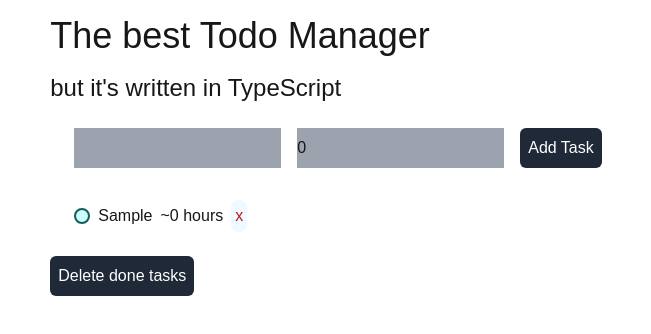
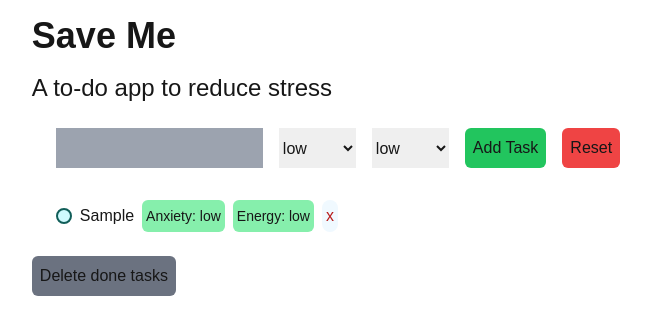
Before and after one commit to kawaiier/save-me, a Next.js app: page / in a window 1280 px wide. Both pictures are taken after typing "Sample" into the empty fields and a click on the button "Add Task". Shown: the top 334 px of the page, without its empty margins (302-953 px from the left). Built offline with nearby package versions, Linux system fonts and the light colour scheme.

Commit message:
Added anxiety and energy levels

```diff
--- a/app/components/Button.tsx
+++ b/app/components/Button.tsx
@@ -3,6 +3,12 @@ interface ButtonProps extends React.ButtonHTMLAttributes<HTMLButtonElement> {
   type?: "submit" | "reset" | "button";
   onClick?: () => void;
 }
+
+const BUTTON_STYLE: Record<"submit" | "reset" | "button", string> = {
+  submit: "bg-green-500 hover:bg-green-700",
+  reset: "bg-red-500 hover:bg-red-700",
+  button: "bg-gray-500 hover:bg-gray-700",
+};
 
 export default function Button({
   children,
@@ -11,7 +17,7 @@ export default function Button({
 }: ButtonProps) {
   return (
     <button
-      className="p-2 bg-gray-800 text-white rounded-md"
+      className={`p-2 rounded-md ${BUTTON_STYLE[type]}`}
       type={type}
       onClick={onClick}
     >
--- /dev/null
+++ b/app/components/LevelLabel.tsx
@@ -0,0 +1,22 @@
+import { Level } from "../types";
+
+const LEVEL_COLOR: Record<Level, string> = {
+  high: "bg-red-300",
+  medium: "bg-yellow-300",
+  low: "bg-green-300",
+};
+
+export interface LabelProps {
+  children: React.ReactNode;
+  currentLevel: Level;
+}
+
+export default function LevelLabel({ children, currentLevel }: LabelProps) {
+  const levelColor = LEVEL_COLOR[currentLevel];
+
+  return (
+    <div className={`p-1 rounded-md ${levelColor}`}>
+      <span className="text-sm">{children}</span>
+    </div>
+  );
+}
--- a/app/components/Task.tsx
+++ b/app/components/Task.tsx
@@ -1,28 +1,37 @@
-import { useEffect, useState } from "react";
 import { TaskItem } from "../types";
+import { Level } from "../types";
+import LevelLabel from "./LevelLabel";
 
 interface TaskProps {
   task: TaskItem;
   onToggleDone: (taskId: number) => void;
   onDeleteTask: (taskId: number) => void;
+  energyLevel: Level;
+  anxietyLevel: Level;
 }
 
-export default function Task({ task, onToggleDone, onDeleteTask }: TaskProps) {
-  const [estimationTime, setEstimationTime] = useState<number>(0);
-
-  useEffect(() => {
-    const hourEstimation = Math.ceil(task.estimationTime/60)
-    setEstimationTime(hourEstimation);
-  }, [task.estimationTime]);
-
+export default function Task({
+  task,
+  onToggleDone,
+  onDeleteTask,
+  energyLevel,
+  anxietyLevel,
+}: TaskProps) {
   return (
     <div className="flex gap-2 items-center">
       <div
-        className={task.done ? "w-4 h-4 bg-teal-800 rounded-full" : "w-4 h-4 bg-cyan-100 border-solid border-2 border-teal-800 rounded-full"}
+        className={
+          task.done
+            ? "w-4 h-4 bg-teal-800 rounded-full"
+            : "w-4 h-4 bg-cyan-100 border-solid border-2 border-teal-800 rounded-full"
+        }
         onClick={() => onToggleDone(task.id)}
       ></div>
       <p title={task.id.toString()}>{task.title}</p>
-      <p>~{estimationTime} hours</p>
+      <LevelLabel currentLevel={anxietyLevel}>
+        Anxiety: {anxietyLevel}
+      </LevelLabel>
+      <LevelLabel currentLevel={energyLevel}>Energy: {energyLevel}</LevelLabel>
       <span
         className="text-red-700 bg-sky-50 rounded-3xl p-1"
         onClick={() => onDeleteTask(task.id)}
--- a/app/components/TaskInput.tsx
+++ b/app/components/TaskInput.tsx
@@ -2,37 +2,52 @@
 
 import { FormEvent, ChangeEvent } from "react";
 import Button from "./Button";
+import { Level, LEVELS } from "../types";
 
 interface TaskInputProps {
-  onAddTask: (value1: string, value2: number) => void;
+  onAddTask: (value1: string, value2: Level, value3: Level) => void;
   currentTaskTitle: string;
-  currentEstimationTime: number;
   setCurrentTaskTitle: (value: string) => void;
-  setCurrentEstimationTime: (value: number) => void;
+  currentEnergyLevel: Level;
+  currentAnxietyLevel: Level;
+  setCurrentEnergyLevel: (value: Level) => void;
+  setCurrentAnxietyLevel: (value: Level) => void;
 }
 
 export default function TaskInput({
   onAddTask,
   currentTaskTitle,
-  currentEstimationTime,
+  currentEnergyLevel,
+  currentAnxietyLevel,
   setCurrentTaskTitle,
-  setCurrentEstimationTime,
+  setCurrentEnergyLevel,
+  setCurrentAnxietyLevel,
 }: TaskInputProps) {
   function handleInputChange(e: ChangeEvent<HTMLInputElement>) {
     setCurrentTaskTitle(e.target.value);
   }
 
-  function handleEstimationChange(e: ChangeEvent<HTMLInputElement>) {
-    setCurrentEstimationTime(Number(e.target.value));
+  function handleSubmit(e: FormEvent<HTMLFormElement>) {
+    if (currentTaskTitle !== "") {
+      onAddTask(currentTaskTitle, currentAnxietyLevel, currentEnergyLevel);
+      setCurrentTaskTitle("");
+    }
+    e.preventDefault();
   }
 
-  function handleSubmit(e: FormEvent<HTMLFormElement>) {
-    if (currentTaskTitle !== "") {
-      onAddTask(currentTaskTitle, currentEstimationTime);
-      setCurrentTaskTitle("");
-      setCurrentEstimationTime(0);
-    }
-    e.preventDefault();
+  function handleReset() {
+    console.log("Resetting form");
+    setCurrentTaskTitle("");
+    setCurrentEnergyLevel("low");
+    setCurrentAnxietyLevel("low");
+  }
+
+  function handleEnergyChange(e: ChangeEvent<HTMLSelectElement>) {
+    setCurrentEnergyLevel(e.target.value as Level);
+  }
+
+  function handleAnxietyChange(e: ChangeEvent<HTMLSelectElement>) {
+    setCurrentAnxietyLevel(e.target.value as Level);
   }
 
   return (
@@ -42,13 +57,24 @@ export default function TaskInput({
         onChange={handleInputChange}
         value={currentTaskTitle}
       />
-      <input
-        className="bg-gray-400"
-        onChange={handleEstimationChange}
-        value={currentEstimationTime}
-        type="number"
-      />
+      <select onChange={handleEnergyChange} value={currentEnergyLevel}>
+        {LEVELS.map((level: Level) => (
+          <option key={level} value={level}>
+            {level}
+          </option>
+        ))}
+      </select>
+      <select onChange={handleAnxietyChange} value={currentAnxietyLevel}>
+        {LEVELS.map((level: Level) => (
+          <option key={level} value={level}>
+            {level}
+          </option>
+        ))}
+      </select>
       <Button type={"submit"}>Add Task</Button>
+      <Button type={"reset"} onClick={handleReset}>
+        Reset
+      </Button>
     </form>
   );
 }
--- a/app/page.tsx
+++ b/app/page.tsx
@@ -1,20 +1,32 @@
 "use client";
 import TaskInput from "./components/TaskInput";
 import Task from "./components/Task";
-import { useState } from "react";
+import { useEffect, useState } from "react";
 import Button from "./components/Button";
-import { TaskItem } from "./types";
+import { TaskItem, Level } from "./types";
 
 export default function Home() {
   const [currentTaskTitle, setCurrentTaskTitle] = useState<string>("");
-  const [currentEstimationTime, setCurrentEstimationTime] = useState<number>(0);
+  const [currentEnergyLevel, setCurrentEnergyLevel] = useState<Level>("low");
+  const [currentAnxietyLevel, setCurrentAnxietyLevel] = useState<Level>("low");
   const [tasksList, setTasksList] = useState<TaskItem[]>([]);
 
-  function onAddTask(taskTitle: string, estimationTime: number) {
-    setTasksList([
-      ...tasksList,
-      { title: taskTitle, id: Date.now(), done: false, estimationTime: estimationTime },
+  function onAddTask(
+    taskTitle: string,
+    energyLevel: Level,
+    anxietyLevel: Level,
+  ) {
+    setTasksList((prev) => [
+      ...prev,
+      {
+        title: taskTitle,
+        id: Date.now(),
+        done: false,
+        energyLevel,
+        anxietyLevel,
+      },
     ]);
+    localStorage.setItem("taskList", JSON.stringify(tasksList));
     setCurrentTaskTitle("");
   }
 
@@ -34,37 +46,49 @@ export default function Home() {
     setTasksList(tasksList.filter((task) => task.id !== taskId));
   }
 
+  useEffect(() => {
+    setTasksList(JSON.parse(localStorage.getItem("taskList") || "[]"));
+  }, []);
+
+  useEffect(() => {
+    localStorage.setItem("taskList", JSON.stringify(tasksList));
+  }, [tasksList]);
 
   return (
     <div className="container w-fit m-auto">
       <header>
-        <h1 className="text-4xl bold my-4">
-          The best Todo Manager
-        </h1>
-        <h2 className="text-2xl">but it&apos;s written in TypeScript</h2>
+        <h1 className="text-4xl font-bold my-4">Save Me</h1>
+        <h2 className="text-2xl">A to-do app to reduce stress</h2>
       </header>
       <main className="container p-2">
         <TaskInput
           currentTaskTitle={currentTaskTitle}
           setCurrentTaskTitle={setCurrentTaskTitle}
           onAddTask={onAddTask}
-          currentEstimationTime={currentEstimationTime}
-          setCurrentEstimationTime={setCurrentEstimationTime}
+          currentEnergyLevel={currentEnergyLevel}
+          currentAnxietyLevel={currentAnxietyLevel}
+          setCurrentEnergyLevel={setCurrentEnergyLevel}
+          setCurrentAnxietyLevel={setCurrentAnxietyLevel}
         />
         <div className="flex flex-col gap-4 p-4 w-fit">
-          {tasksList.length === 0 ?<p>No tasks yet</p> :
+          {tasksList.length === 0 ? (
+            <p>No tasks yet</p>
+          ) : (
             tasksList.map((task) => (
               <Task
                 key={task.id}
                 task={task}
                 onToggleDone={onToggleDone}
                 onDeleteTask={onDeleteTask}
+                energyLevel={task.energyLevel}
+                anxietyLevel={task.anxietyLevel}
               />
-            ))}
+            ))
+          )}
         </div>
       </main>
       <footer>
-        <Button onClick={() => onDeleteDone()}>Delete done tasks</Button>
+        <Button onClick={onDeleteDone}>Delete done tasks</Button>
       </footer>
     </div>
   );
--- a/app/types/index.ts
+++ b/app/types/index.ts
@@ -1,6 +1,12 @@
+// Creating a type for different levels and const to use it in other files and get access to levels
+export const LEVELS = ["low", "medium", "high"];
+export type Level = (typeof LEVELS)[number];
+
+// Creating an interface for a Task
 export interface TaskItem {
   title: string;
-  estimationTime: number;
+  energyLevel: Level;
+  anxietyLevel: Level;
   id: number;
   done: boolean;
 }
```
